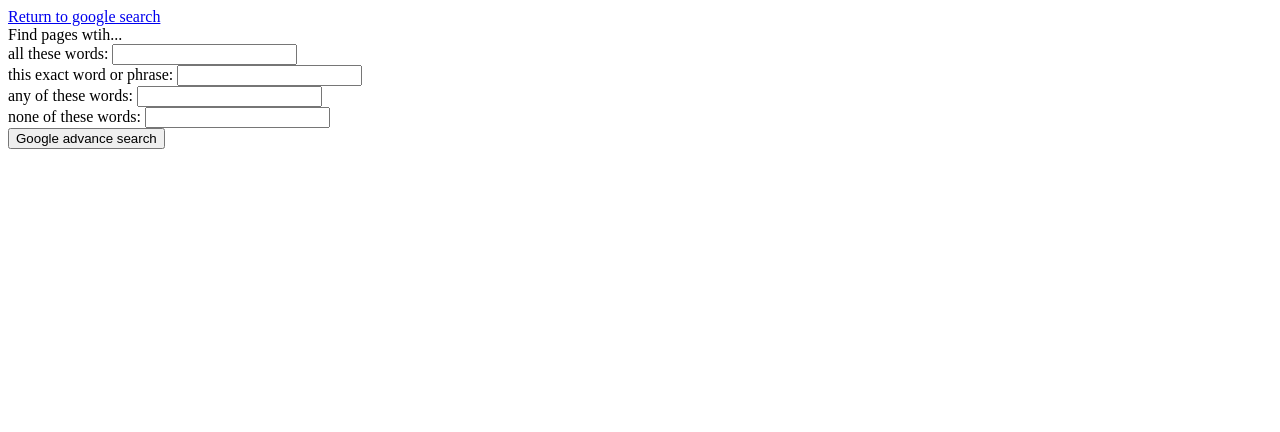
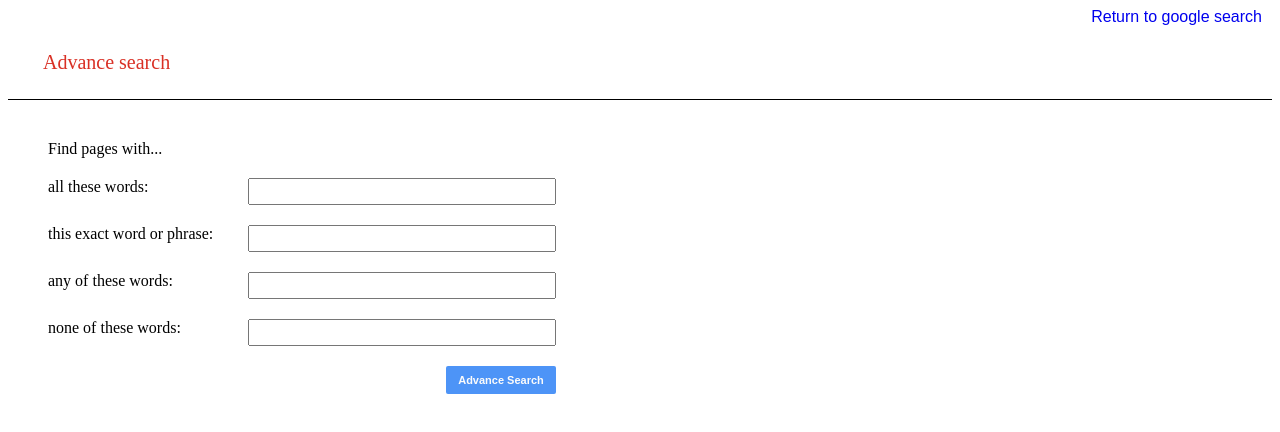
Before and after one commit to kinyean/cs50w, a plain HTML site: page advancesearch.html in a window 1280 px wide. Drawn offline with Linux system fonts and the light colour scheme.

Commit message:
added css for index and advance

```diff
--- a/advancesearch.html
+++ b/advancesearch.html
@@ -5,16 +5,36 @@
         <link href="/style.css" rel="stylesheet">
     </head>
     <body>
-        <div>
-            <a href="/index.html">Return to google search</a>
+        <div class="toplinks">
+            <a class="links" href="/index.html">Return to google search</a>
         </div>
-        <form action="https://www.google.com/search">
-            <div>Find pages wtih...</div>
-            <div>all these words: <input type="text" name="as_q"></div>
-            <div>this exact word or phrase: <input type="text" name="as_epq"></div>
-            <div>any of these words: <input type="text" name="as_oq"></div>
-            <div>none of these words: <input type="text" name="as_eq"></div>
-            <button type="submit" >Google advance search</button>
-        </form>
+        <div class="adtitle">
+            Advance search
+        </div>
+        <div class="addiv"></div>
+        <div class="adfrom">
+            <form action="https://www.google.com/search">
+                <div class="adsdiv">Find pages with...</div>
+                <div class="adsbdiv">
+                    <div class="adsdiv">all these words: </div>
+                    <div> <input class="adsin" type="text" name="as_q"></div>
+                </div>
+                <div class="adsbdiv">
+                    <div class="adsdiv">this exact word or phrase: </div>
+                    <div><input class="adsin"type="text" name="as_epq"></div>
+                </div>
+                <div class="adsbdiv">
+                    <div class="adsdiv">any of these words: </div>
+                    <div><input class="adsin" type="text" name="as_oq"></div>
+                </div>
+                <div class="adsbdiv">
+                    <div class="adsdiv">none of these words: </div>
+                    <div><input class="adsin"type="text" name="as_eq"></div>
+                </div>
+                <div class="adsbd">
+                    <button class="adsb"type="submit" >Advance Search</button>
+                </div>
+            </form>
+        </div>
     </body>
 </html>
--- a/style.css
+++ b/style.css
@@ -1,11 +1,17 @@
 .toplinks{
     text-align: end;
 }
+.links{
+    text-decoration: none;
+    margin: 10px;
+    font-family: Arial, sans-serif;
+}
 .form{
-    height: 750px;
+    height: 100px;
     display:flex;
     justify-content: center;
-    align-items: center;
+    align-items: baseline;
+    padding: 20px;
 }
 .form input{
     width:500px;
@@ -23,3 +29,53 @@
     margin:10px;
     height: 30px;
 }
+.img{
+    display: flex;
+    align-items: end;
+    justify-content: center;
+    height: 375px;
+}
+img{
+    height: 75px;
+}
+.adtitle{
+    color: #d93025;
+    font-size: 20px;
+    margin: 25px 35px;
+}
+
+.addiv{
+    border-top: 1px solid black;
+    margin: 20px 0;
+}
+.adfrom{
+    margin:40px;
+}
+.adsbdiv{
+    display:flex;
+    margin: 20px 0;
+    width: 600px;
+}
+.adsdiv{
+    width: 200px;
+}
+.adsin{
+    width: 300px;
+    height: 21px;
+}
+.adsbd{
+    display:flex;
+    justify-content: end;
+    width: 508px;
+}
+.adsb{
+    height: 28px;
+    width: 110px;
+    background-color: rgb(77, 148, 247);
+    color: rgb(251, 251, 251);
+    font-size: 11px;
+    font-weight: bold;
+    border-radius: 2px;
+    border: 1px rgb(77, 148, 247);
+    padding: 5px;
+}
```
Also changed, not shown: index.html (+5 -2 lines).
